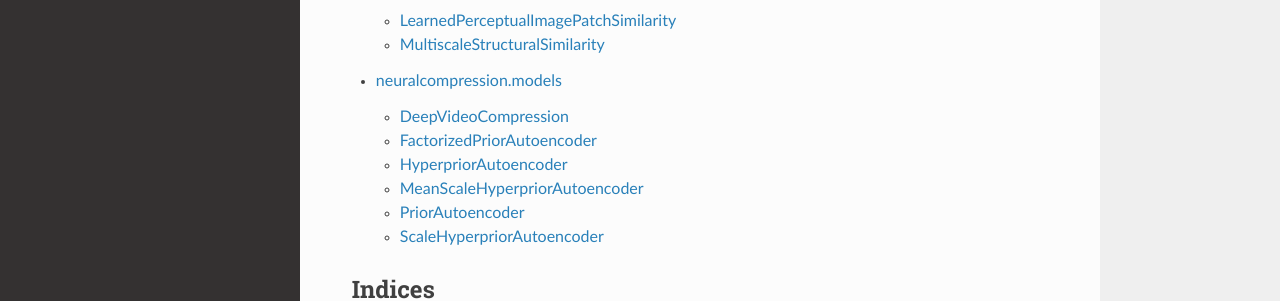
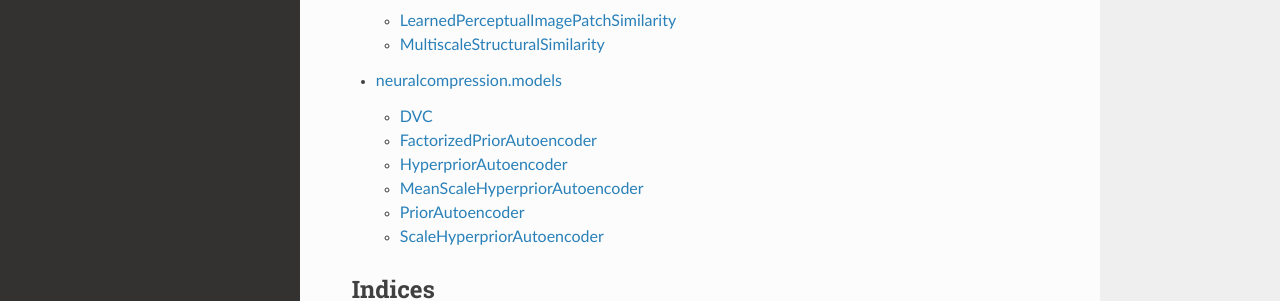
Before and after one commit to facebookresearch/NeuralCompression, a Sphinx documentation site: the page built from docs/source/index.rst, in a window 1280 px wide and 1282 px high. Shown: the part 740-1041 px from the top of the window. Built offline with Sphinx 7.4.7 and the Read the Docs theme 2.0.0, drawn with Linux system fonts in a browser that asks for light colours; pages that are not in the unit, such as notebooks, are missing from menus; the version number is read from the project's files by our own code.

Commit message:
Update models.rst

```diff
--- a/docs/source/models.rst
+++ b/docs/source/models.rst
@@ -3,10 +3,10 @@ neuralcompression.models
 
 .. currentmodule:: neuralcompression.models
 
-DeepVideoCompression
-~~~~~~~~~~~~~~~~~~~~
+DVC
+~~~
 
-.. autoclass:: DeepVideoCompression
+.. autoclass:: DVC
    :members:
 
 FactorizedPriorAutoencoder
```
